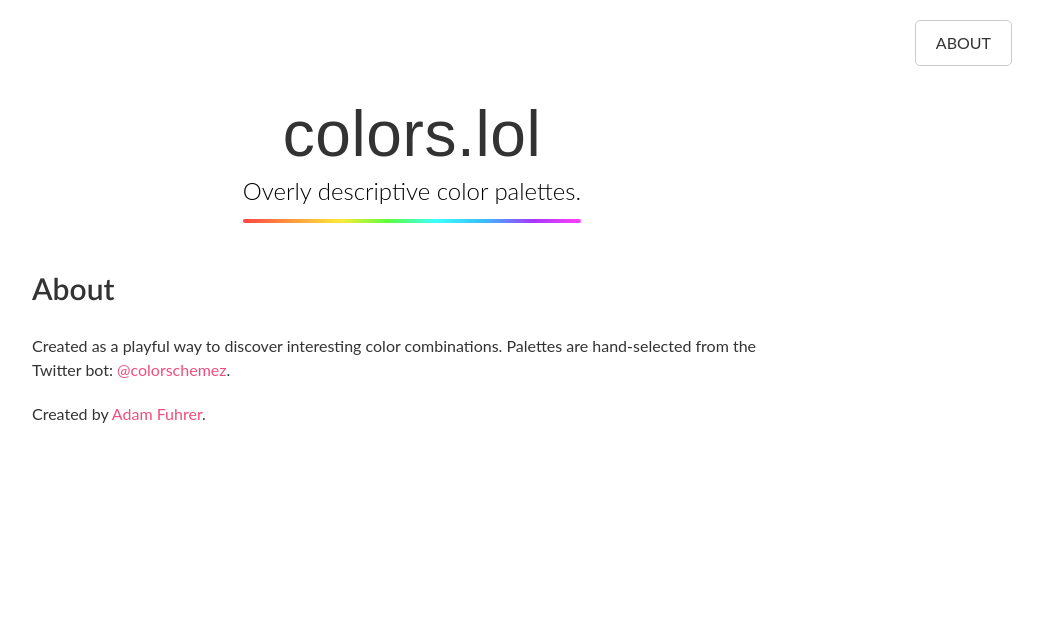
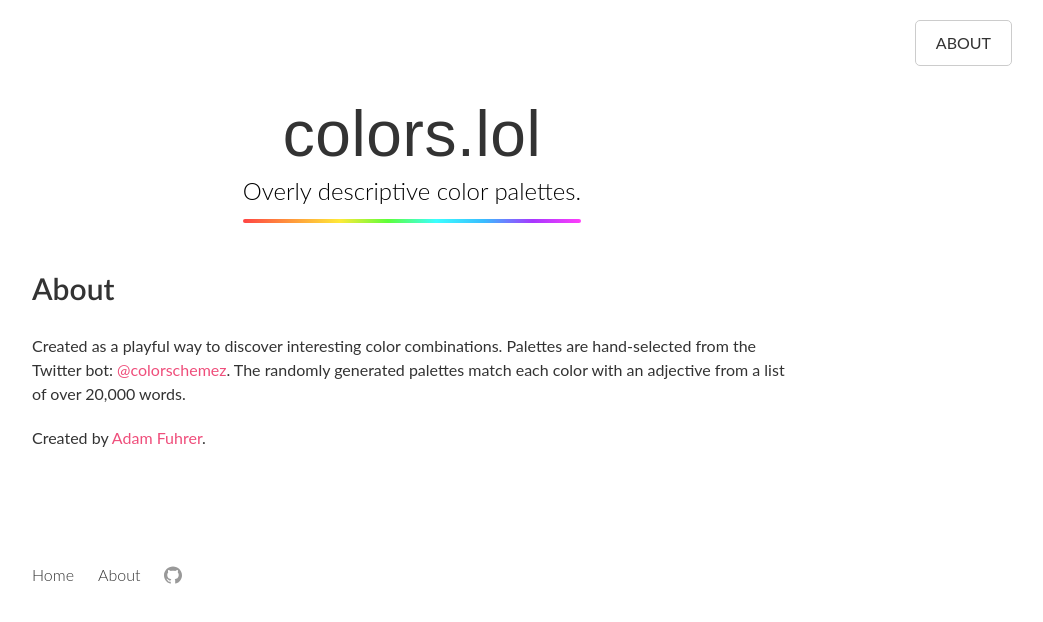
Before and after one commit to adamfuhrer/colors.lol, an Angular app: page /about in a window 1280 px wide. Shown: the top 622 px of the page, without its empty margins (228-1271 px from the left). Built offline with nearby package versions, Linux system fonts and the light colour scheme; a web font is replaced by a local one.

Commit message:
add footer

```diff
--- a/src/app/app.component.html
+++ b/src/app/app.component.html
@@ -1,2 +1,3 @@
 <app-navigation></app-navigation>
 <router-outlet></router-outlet>
+<app-footer></app-footer>
--- a/src/app/app.module.ts
+++ b/src/app/app.module.ts
@@ -10,11 +10,13 @@
 import { ColorPaletteComponent } from './components/color-palette/color-palette.component';
 import { ColorFilterService } from './services/color-filter.service';
 import { FadeInDirective } from './directives/fade-in.directive';
+import { FooterComponent } from './components/footer/footer.component';
 
 @NgModule({
   declarations: [
     AppComponent,
     NavigationComponent,
+    FooterComponent,
     HomepageComponent,
     AboutComponent,
     ColorPaletteComponent,
--- a/src/app/components/about/about.component.html
+++ b/src/app/components/about/about.component.html
@@ -2,7 +2,7 @@
   <h6>About</h6>
   <p>
     Created as a playful way to discover interesting color combinations. Palettes are hand-selected from the Twitter bot:
-    <a href="https://twitter.com/colorschemez" target="_blank">@colorschemez</a>.
+    <a href="https://twitter.com/colorschemez" target="_blank">@colorschemez</a>. The randomly generated palettes match each color with an adjective from a list of over 20,000 words.
   </p>
   <p>Created by <a href="https://adamfuhrer.com/" target="_blank">Adam Fuhrer</a>.</p>
 </div>
--- /dev/null
+++ b/src/app/components/footer/footer.component.html
@@ -0,0 +1,15 @@
+<ul>
+  <li>
+    <a routerLink="/">Home</a>
+  </li>
+  <li>
+    <a routerLink="/about">About</a>
+  </li>
+  <li>
+    <a class="icon" title="GitHub" href="https://github.com/adamfuhrer/colors.lol" target="_blank">
+      <svg id="Bold" enable-background="new 0 0 24 24" height="512" viewBox="0 0 24 24" width="512" xmlns="http://www.w3.org/2000/svg">
+        <path d="m12 .5c-6.63 0-12 5.28-12 11.792 0 5.211 3.438 9.63 8.205 11.188.6.111.82-.254.82-.567 0-.28-.01-1.022-.015-2.005-3.338.711-4.042-1.582-4.042-1.582-.546-1.361-1.335-1.725-1.335-1.725-1.087-.731.084-.716.084-.716 1.205.082 1.838 1.215 1.838 1.215 1.07 1.803 2.809 1.282 3.495.981.108-.763.417-1.282.76-1.577-2.665-.295-5.466-1.309-5.466-5.827 0-1.287.465-2.339 1.235-3.164-.135-.298-.54-1.497.105-3.121 0 0 1.005-.316 3.3 1.209.96-.262 1.98-.392 3-.398 1.02.006 2.04.136 3 .398 2.28-1.525 3.285-1.209 3.285-1.209.645 1.624.24 2.823.12 3.121.765.825 1.23 1.877 1.23 3.164 0 4.53-2.805 5.527-5.475 5.817.42.354.81 1.077.81 2.182 0 1.578-.015 2.846-.015 3.229 0 .309.21.678.825.56 4.801-1.548 8.236-5.97 8.236-11.173 0-6.512-5.373-11.792-12-11.792z"/>
+      </svg>
+    </a>
+  </li>
+</ul>
--- /dev/null
+++ b/src/app/components/footer/footer.component.scss
@@ -0,0 +1,67 @@
+@import 'src/styles/vars';
+
+:host {
+  display: flex;
+  justify-content: center;
+
+  ul {
+    display: flex;
+    flex-direction: row;
+    max-width: $content-width;
+    width: 100%;
+    padding: 30px 20px;
+
+    li {
+      display: flex;
+      align-items: center;
+      height: 30px;
+      font-weight: $light;
+      font-size: 1.6rem;
+      color: $grey;
+
+      + li {
+        margin-left: 24px;
+      }
+
+      a {
+        color: $oil;
+        transition: $transition-normal;
+
+        &:hover, &:focus {
+           color: $pink;
+        }
+      }
+
+      a.icon {
+        width: 18px;
+        height: 18px;
+
+        &:hover, &:focus {
+          svg {
+            fill: $pink;
+          }
+        }
+
+        svg {
+          transition: $transition-normal;
+          width: 18px;
+          height: 18px;
+          fill: $grey;
+        }
+      }
+    }
+  }
+
+  @media screen and (max-width: $breakpoint-small) {
+    ul {
+      flex-direction: column;
+
+      li {
+        + li {
+          margin-left: 0;
+          margin-top: 10px;
+        }
+      }
+    }
+  }
+}
--- /dev/null
+++ b/src/app/components/footer/footer.component.ts
@@ -0,0 +1,15 @@
+import { Component, OnInit } from '@angular/core';
+
+@Component({
+  selector: 'app-footer',
+  templateUrl: './footer.component.html',
+  styleUrls: ['./footer.component.scss']
+})
+export class FooterComponent implements OnInit {
+
+  constructor() { }
+
+  ngOnInit() {
+  }
+
+}
--- a/src/app/components/homepage/homepage.component.scss
+++ b/src/app/components/homepage/homepage.component.scss
@@ -11,10 +11,10 @@
     flex-direction: column;
     align-items: center;
     max-width: $content-width + 120px;
-    padding-bottom: 80px;
     width: 100%;
     padding-left: 60px;
     padding-right: 60px;
+    padding-bottom: 60px;
 
     app-color-palette {
       margin-top: 80px;
@@ -62,7 +62,7 @@
 
     .content-wrapper {
       app-color-palette {
-        margin-top: 50px;
+        margin-top: 40px;
       }
 
       .view-all {
--- a/src/app/components/homepage/homepage.component.ts
+++ b/src/app/components/homepage/homepage.component.ts
@@ -974,6 +974,20 @@
     ],
     [
       {
+        hex: '#fce166',
+        description: 'hebdomadal sand yellow',
+      },
+      {
+        hex: '#069af3',
+        description: 'distressed azure'
+      },
+      {
+        hex: '#34013f',
+        description: 'adventive dark violet'
+      }
+    ],
+    [
+      {
         hex: '#31668a',
         description: 'subtile ugly blue',
       },
@@ -1225,6 +1239,34 @@
     //     description: ''
     //   }
     // ],
+    // [
+    //   {
+    //     hex: '',
+    //     description: '',
+    //   },
+    //   {
+    //     hex: '',
+    //     description: ''
+    //   },
+    //   {
+    //     hex: '',
+    //     description: ''
+    //   }
+    // ],
+    // [
+    //   {
+    //     hex: '',
+    //     description: '',
+    //   },
+    //   {
+    //     hex: '',
+    //     description: ''
+    //   },
+    //   {
+    //     hex: '',
+    //     description: ''
+    //   }
+    // ],
   ];
   unfilteredPalettes = [...this.palettes];
 
```
